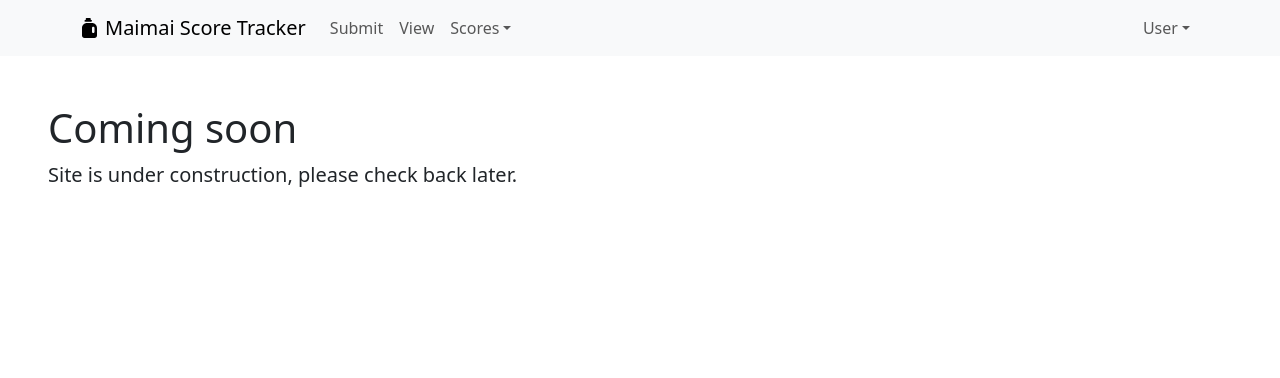
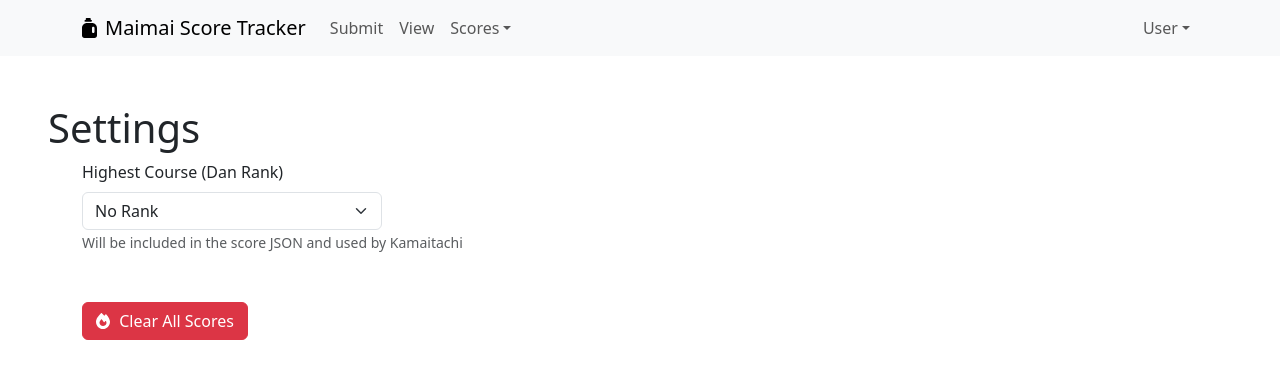
Before and after one commit to corndogit/maimai-score-tracker, a React (Vite) app: page /user/settings in a window 1280 px wide. Shown: the top 378 px of the page. Built offline with nearby package versions, Linux system fonts and the light colour scheme.

Commit message:
Create settings page

```diff
--- a/src/App.tsx
+++ b/src/App.tsx
@@ -1,12 +1,13 @@
 import { BrowserRouter, Route, Routes } from "react-router";
+import "./App.css";
+import { ExportScoresPage } from "./components/export-scores-page/export-scores-page";
 import HomePage from "./components/home-page/home-page";
+import { ImportScoresPage } from "./components/import-scores-page/import-scores-page";
+import { SettingsPage } from "./components/settings-page/settings-page";
 import { PageNav } from "./components/shared/navbar";
+import { PlaceholderPage } from "./components/shared/placeholder-page";
+import { SubmitScorePage } from "./components/submit-score-page/submit-score-page";
 import { ViewScoresPage } from "./components/view-scores-page/view-scores-page";
-import { SubmitScorePage } from "./components/submit-score-page/submit-score-page";
-import { ImportScoresPage } from "./components/import-scores-page/import-scores-page";
-import { ExportScoresPage } from "./components/export-scores-page/export-scores-page";
-import "./App.css";
-import { PlaceholderPage } from "./components/shared/placeholder-page";
 
 function App() {
   return (
@@ -28,7 +29,7 @@ function App() {
           <Route path="/view" element={<ViewScoresPage />} />
           <Route path="/export" element={<ExportScoresPage />} />
           <Route path="/import" element={<ImportScoresPage />} />
-          <Route path="/user/settings" element={<PlaceholderPage />} />
+          <Route path="/user/settings" element={<SettingsPage />} />
           <Route path="/user/logout" element={<PlaceholderPage />} />
           <Route path="/help" element={<PlaceholderPage />} />
           <Route path="/about" element={<PlaceholderPage />} />
--- /dev/null
+++ b/src/components/settings-page/settings-page.tsx
@@ -0,0 +1,72 @@
+import { Button, Col, Container, Form, Modal, Row } from "react-bootstrap";
+import { BasePage } from "../shared/base-page";
+import { PageTitles } from "../shared/page-titles";
+import { DanRank, DanRankDisplayName } from "../../models/dan-rank";
+import { useScoreDataStore } from "../../hooks/store";
+import { FontAwesomeIcon } from "@fortawesome/react-fontawesome";
+import { faFire } from "@fortawesome/free-solid-svg-icons";
+import { useState } from "react";
+
+export const SettingsPage = () => {
+  const [show, setShow] = useState(false);
+
+  const handleShow = () => setShow(true);
+  const handleCancel = () => setShow(false);
+  const handleClearAllScores = () => {
+    useScoreDataStore().removeAllScores();
+    setShow(false);
+  };
+  return (
+    <BasePage>
+      <PageTitles title={"Settings"} />
+      <Container className="fluid">
+        <Form>
+          <Row className="mb-5">
+            <Col xs={12}>
+              <Form.Label>Highest Course (Dan Rank)</Form.Label>
+              <Form.Select style={{ maxWidth: "300px" }}>
+                <option value={undefined}>No Rank</option>
+                {Object.keys(DanRank).map((rank) => {
+                  return <option key={rank}>{DanRankDisplayName[rank]}</option>;
+                })}
+              </Form.Select>
+              <Form.Text>
+                Will be included in the score JSON and used by Kamaitachi
+              </Form.Text>
+            </Col>
+          </Row>
+          <Row xl={6}>
+            <Col>
+              <Button
+                variant="danger"
+                className="w-100 mb-1"
+                onClick={handleShow}
+              >
+                <FontAwesomeIcon icon={faFire} /> Clear All Scores
+              </Button>
+            </Col>
+          </Row>
+        </Form>
+        <Modal show={show} onHide={handleCancel}>
+          <Modal.Header closeButton>
+            <Modal.Title>Clear all scores?</Modal.Title>
+          </Modal.Header>
+          <Modal.Body>
+            This will clear all scores saved in local storage.{" "}
+            <span className="text-bold">
+              Please make sure you have exported any scores you wish to save!
+            </span>
+          </Modal.Body>
+          <Modal.Footer>
+            <Button variant="secondary" onClick={handleCancel}>
+              Close
+            </Button>
+            <Button variant="danger" onClick={handleClearAllScores}>
+              Clear All Scores
+            </Button>
+          </Modal.Footer>
+        </Modal>
+      </Container>
+    </BasePage>
+  );
+};
--- a/src/components/submit-score-page/submit-score-form/submit-score-form.tsx
+++ b/src/components/submit-score-page/submit-score-form/submit-score-form.tsx
@@ -1,18 +1,9 @@
-import {
-  faFire,
-  faPlus,
-  faSave,
-  faTrash,
-} from "@fortawesome/free-solid-svg-icons";
+import { faPlus, faTrash } from "@fortawesome/free-solid-svg-icons";
 import { FontAwesomeIcon } from "@fortawesome/react-fontawesome";
 import { DateTime } from "luxon";
 import { useState } from "react";
 import { Alert, Button, Col, Form, Row } from "react-bootstrap";
-import {
-  getChartByKey,
-  useChartStore,
-  useScoreDataStore,
-} from "../../../hooks/store";
+import { getChartByKey, useChartStore } from "../../../hooks/store";
 import { Chart } from "../../../models/chart";
 import { Judgements, ScoreData } from "../../../models/score";
 import {
@@ -21,10 +12,10 @@ import {
   ScoreFormValidation,
 } from "../../../models/score-form-validation";
 import { calculateMaxScore } from "../../../utils/score-tools";
+import { ScoreFormClearType } from "./score-form-clear-type/score-form-clear-type";
 import { ScoreFormJudgements } from "./score-form-judgements/score-form-judgements";
 import { ScoreFormPercentStats } from "./score-form-percent-stats/score-form-percent-stats";
 import "./submit-score-form.css";
-import { ScoreFormClearType } from "./score-form-clear-type/score-form-clear-type";
 
 interface ScoreFormProps {
   addToSubmitScores: (score: ScoreData) => void;
@@ -240,15 +231,6 @@ export const SubmitScoreForm = ({ addToSubmitScores }: ScoreFormProps) => {
             <FontAwesomeIcon icon={faTrash} /> Clear
           </Button>
         </Col>
-        <Col sm={3} xs={12}>
-          <Button
-            variant="danger"
-            className="w-100 mb-1"
-            onClick={useScoreDataStore().removeAllScores}
-          >
-            <FontAwesomeIcon icon={faFire} /> Reset
-          </Button>
-        </Col>
       </Row>
       {errorMessage && <Alert variant="danger">{errorMessage}</Alert>}
     </Form>
```
